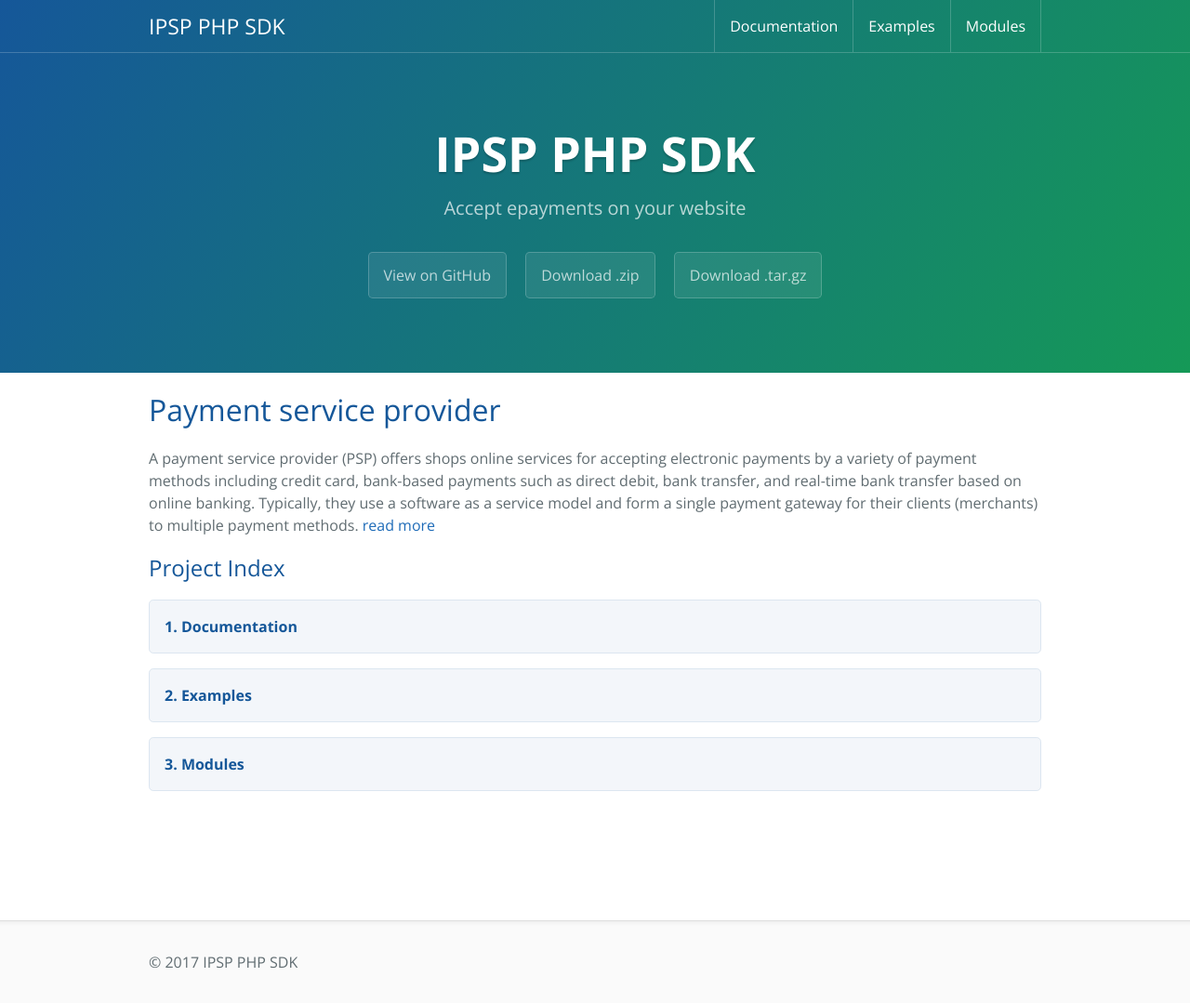
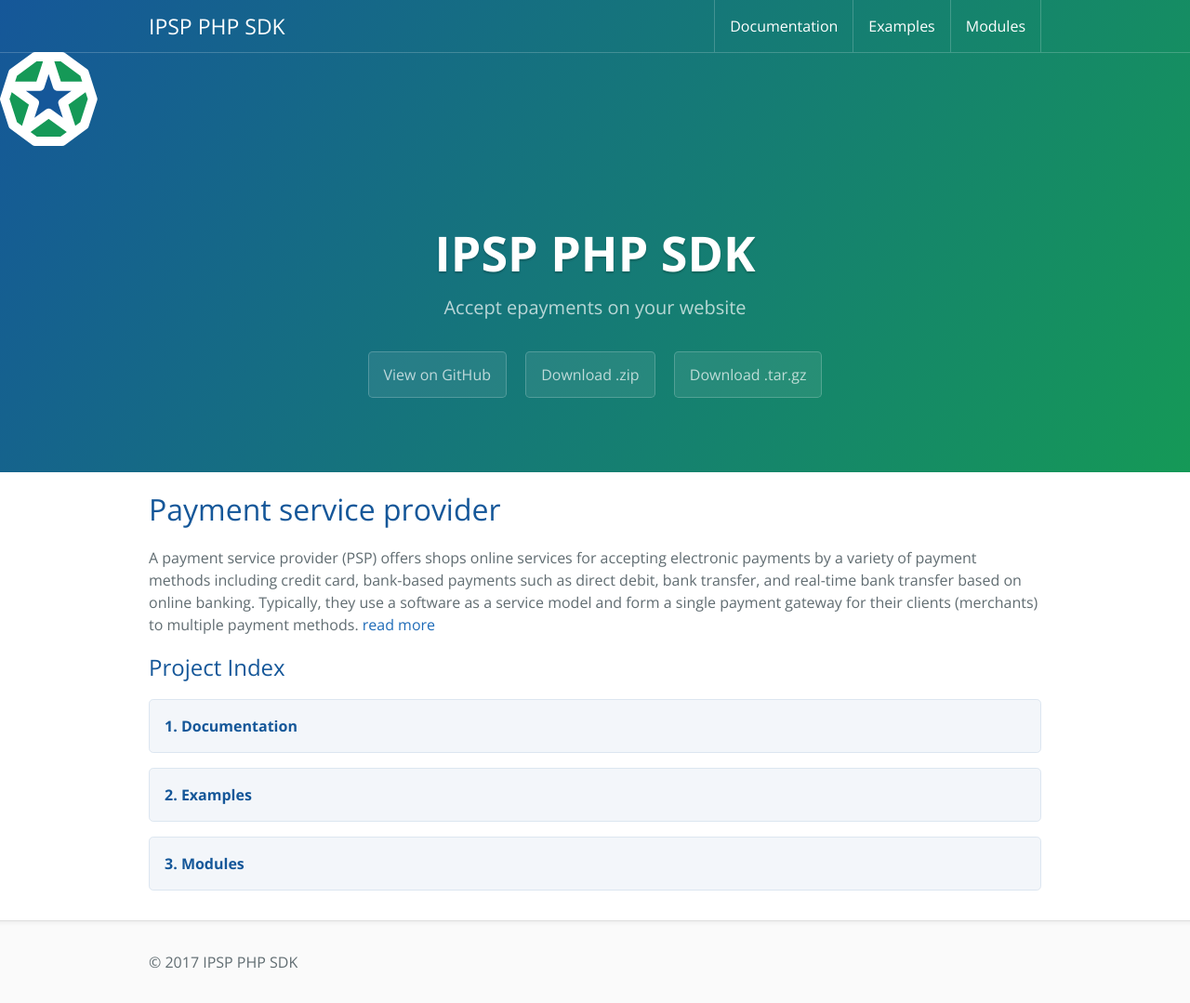
Before and after one commit to kosatyi/ipsp-php, a Jekyll site: the page built from index.md, in a window 1280 px wide and 1079 px high. Shown: the whole window at 93% size. Built offline with Jekyll 4.4.1, drawn with Linux system fonts in a browser that asks for light colours; our own code applies the rules of GitHub Pages for plain Markdown files.

```diff
--- a/_includes/header.html
+++ b/_includes/header.html
@@ -1,4 +1,5 @@
 <header class="page-header">
+    <img src="/assets/images/brand.svg">
     {% if page.headline %}
     <div class="page-overview container">
         <h1 class="project-name">{{ page.headline }}</h1>
```
Also changed, not shown: assets/images/brand.svg.
